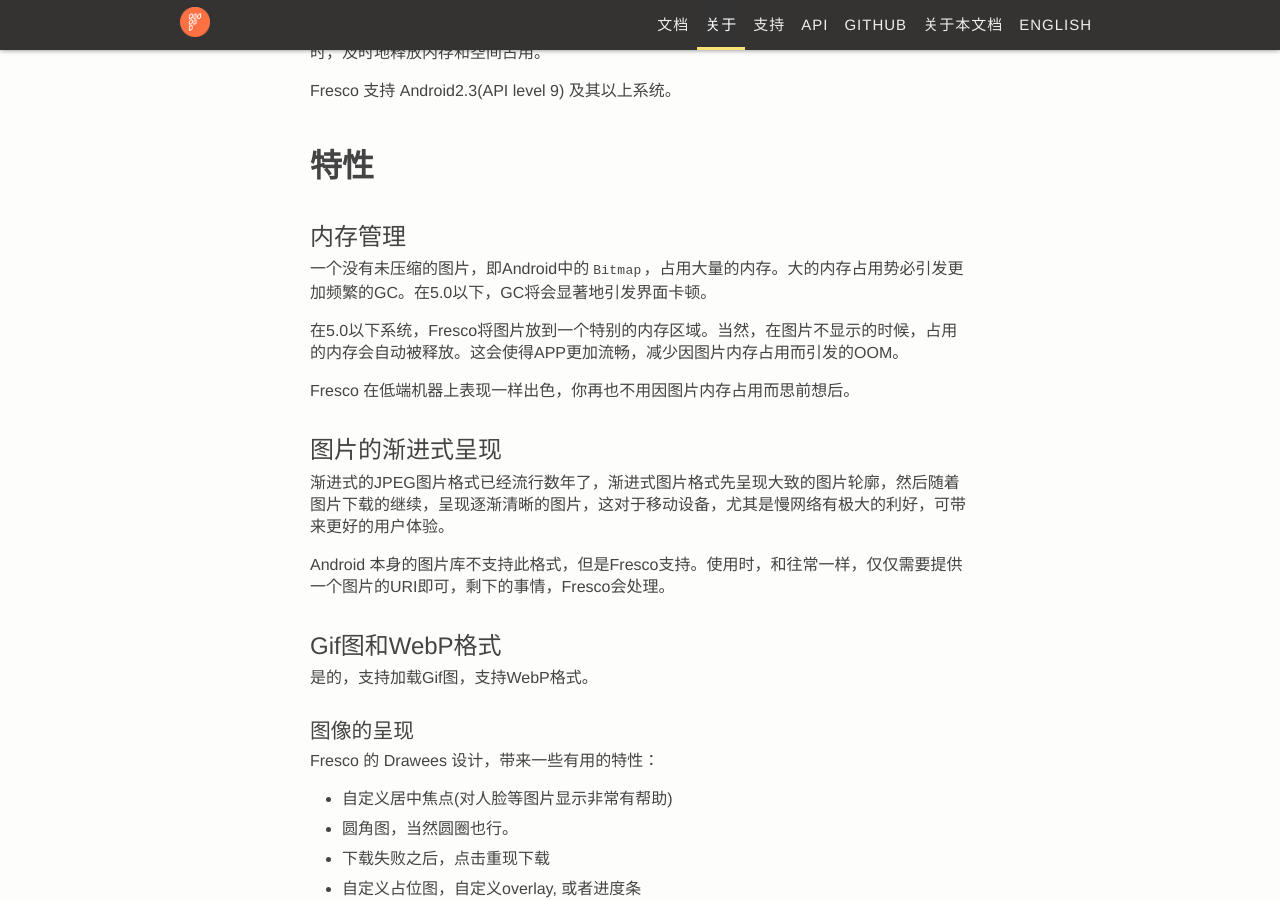
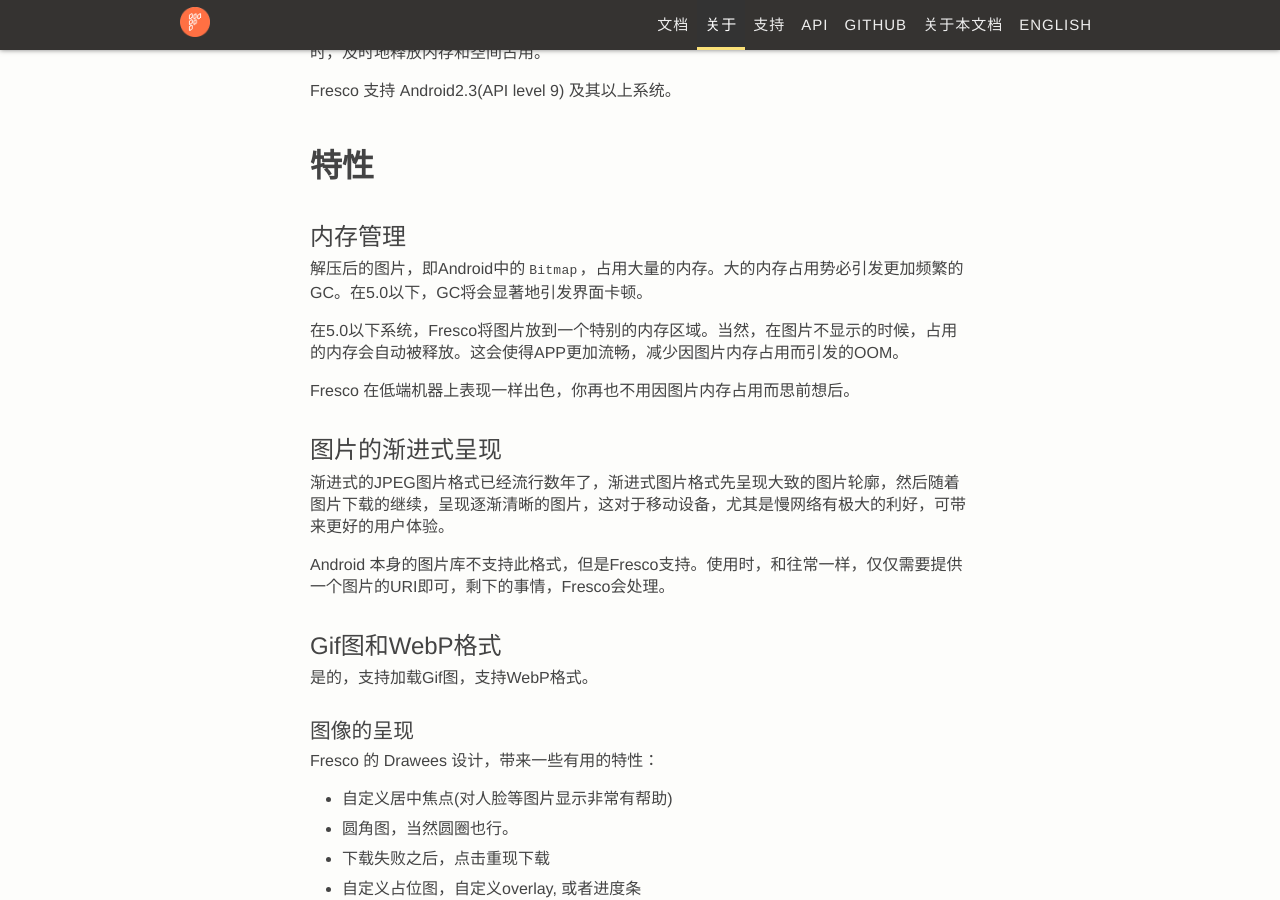
Before and after one commit to liaohuqiu/fresco-docs-cn, a Jekyll site: the page built from index.md, in a window 1280 px wide and 900 px high, scrolled down 530 px. Built offline with Jekyll 4.4.1, drawn with Linux system fonts in a browser that asks for light colours; Markdown is read by kramdown in place of the engine named in the settings.

Commit message:
for translation error

```diff
--- a/index.md
+++ b/index.md
@@ -19,7 +19,7 @@
 
 ## 内存管理
 
-一个没有未压缩的图片，即Android中的`Bitmap`，占用大量的内存。大的内存占用势必引发更加频繁的GC。在5.0以下，GC将会显著地引发界面卡顿。
+解压后的图片，即Android中的`Bitmap`，占用大量的内存。大的内存占用势必引发更加频繁的GC。在5.0以下，GC将会显著地引发界面卡顿。
 
 在5.0以下系统，Fresco将图片放到一个特别的内存区域。当然，在图片不显示的时候，占用的内存会自动被释放。这会使得APP更加流畅，减少因图片内存占用而引发的OOM。
 
```
